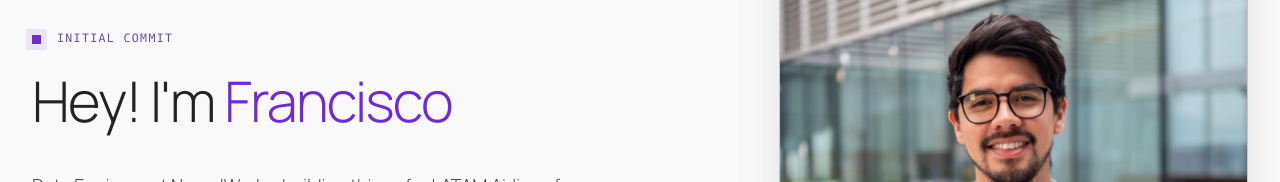
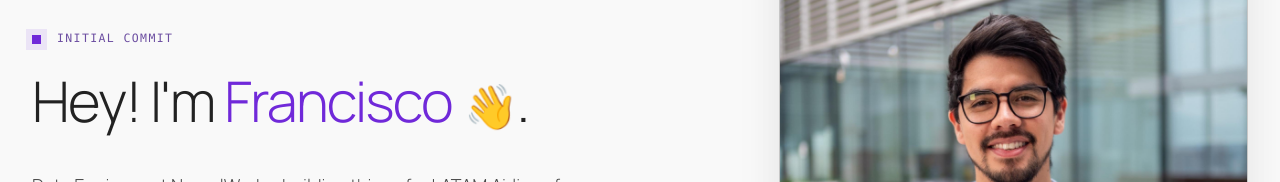
Before and after one commit to ffrezr/ffrezr-website, a React (Vite) app: page / in a window 1280 px wide. Shown: the part 250-432 px from the top of the page. Built offline with nearby package versions, Linux system fonts and the light colour scheme.

Commit message:
Add a friendly wave emoji to the HomePage header for a more welcoming presentation.

```diff
--- a/src/pages/HomePage.tsx
+++ b/src/pages/HomePage.tsx
@@ -63,6 +63,10 @@ export default function HomePage() {
             <h1 className="font-headline type-display-large text-primary">
               Hey! I&apos;m{' '}
               <span className="hero-name-accent">Francisco</span>
+              <span className="hero-wave ml-3 inline-block text-[0.78em]" aria-hidden="true">
+                👋
+              </span>
+              .
             </h1>
           </div>
           <p className="font-body type-body-large text-on-surface-variant max-w-xl">
```
